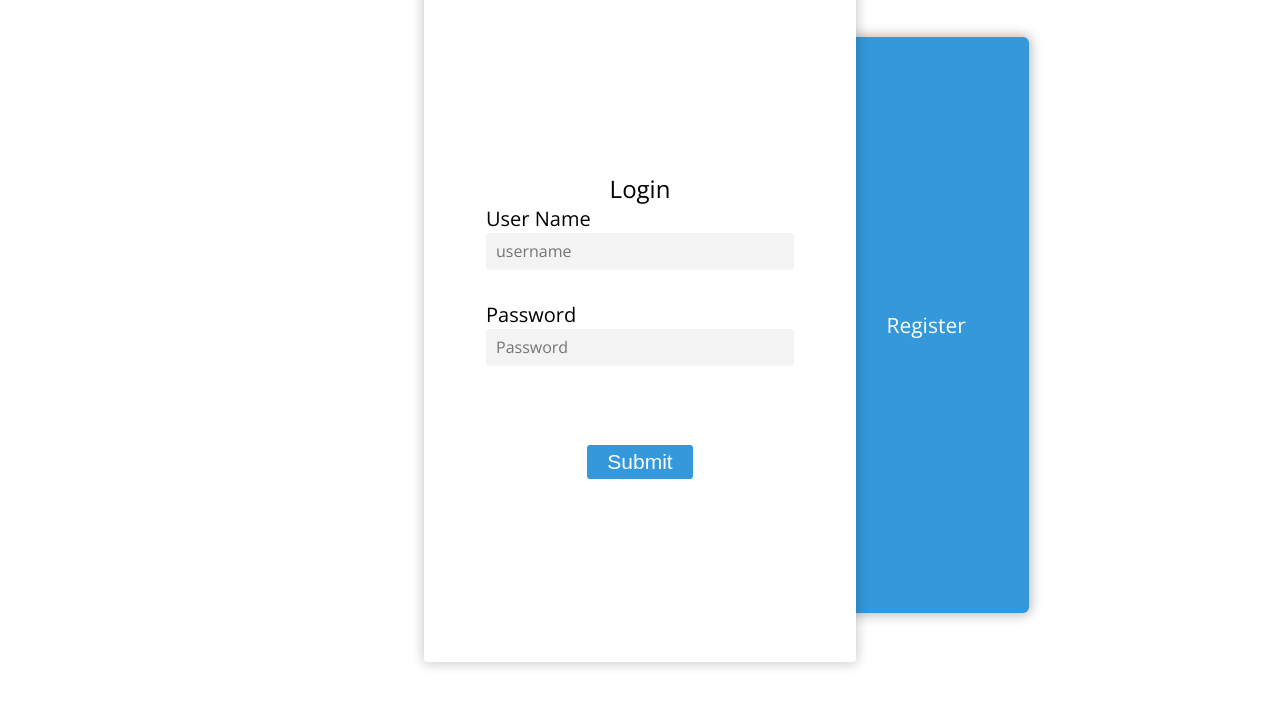
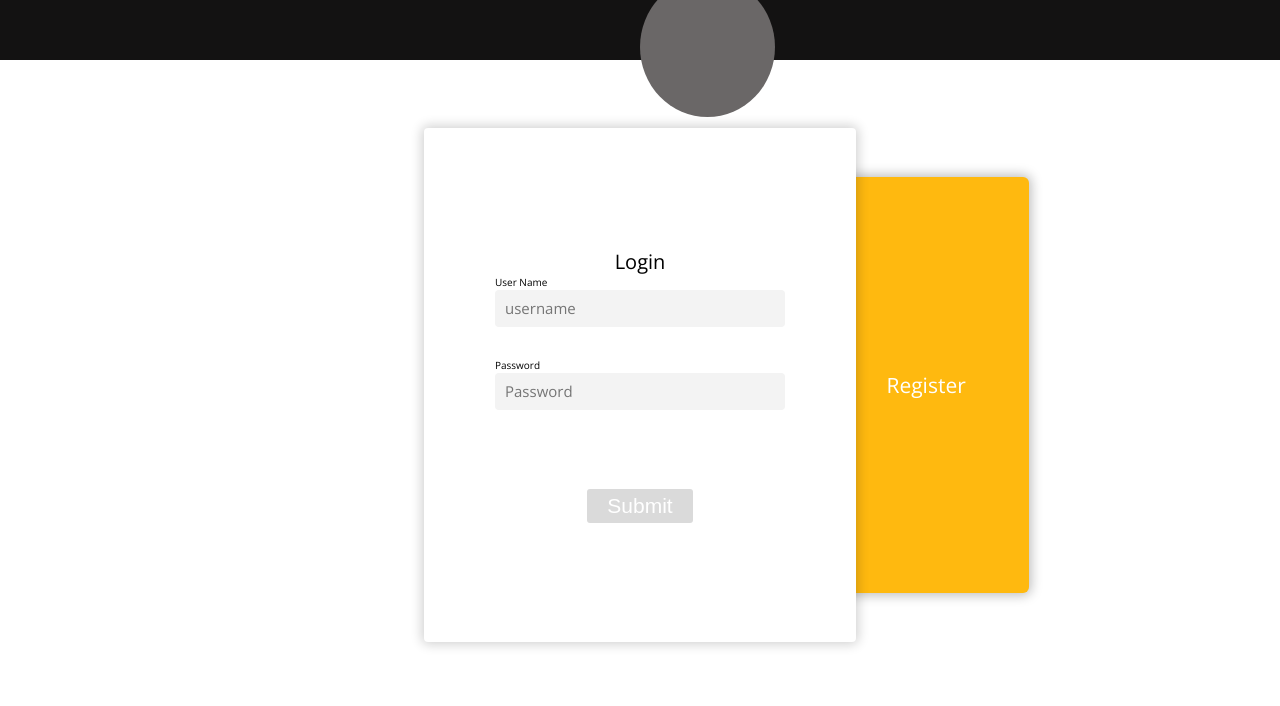
Before and after one commit to Jrive204/front-end, a React (Create React App) app: page / in a window 1280 px wide. Shown: the top 706 px of the page. Built offline with nearby package versions, Linux system fonts and the light colour scheme.

Commit message:
updated colors and added header

```diff
--- a/src/App.js
+++ b/src/App.js
@@ -2,6 +2,7 @@ import React from 'react';
 import './App.scss';
 
 import CombinedForm from "./CombinedForm";
+import Header from "./components/Header";
 
 
 function App() {
@@ -9,7 +10,7 @@ function App() {
 
     <div>
 
-
+      <Header />
       <CombinedForm/>
 
     </div>
--- a/src/App.scss
+++ b/src/App.scss
@@ -69,8 +69,8 @@
     display: flex;
     flex-direction: column;
     justify-content: center;
-    height: 90%;
-    background-color: #3498db;
+    height: 65%;
+    background-color: #FFB90F;
     width: 100%;
     position: absolute;
     right: -34%;
@@ -110,13 +110,13 @@
   font-size: 21px;
   padding: 5px 20px;
   border: 0;
-  background-color: #3498db;
+  background-color: #DADADA;
   color: #fff;
   border-radius: 3px;
   transition: all 250ms ease-in-out;
   cursor: pointer;
   &:hover {
-    background-color: #2386c8;
+    background-color: #FFB90F;
   }
   &:focus {
     outline: none;
--- a/src/CombinedForm.scss
+++ b/src/CombinedForm.scss
@@ -4,8 +4,9 @@
   flex-direction: column;
   align-items: center;
 
+
   .header {
-      font-size: 24px;
+    font-size: 20px;
     font-family: "Open Sans", sans-serif;
   }
 
@@ -48,8 +49,8 @@
           margin-bottom: 31px;
           transition: all 250ms ease-in-out;
           &:hover {
-              //background-color: #ffffff;
-              //box-shadow: 0px 0px 14px 0.3px #0e81ce96;
+            background-color: #ffffff;
+            box-shadow: 0px 0px 14px 0.3px #0e81ce96;
           }
 
           &:focus {
--- a/src/Forms/Forms.css
+++ b/src/Forms/Forms.css
@@ -1,12 +1,7 @@
-.base-container {
-    width: 100%;
-    display: flex;
-    flex-direction: column;
-    align-items: center;
 
-
+.container {
+    height: 75% !important;
 }
-
 .form-group {
     display: flex;
     flex-direction: column;
@@ -21,7 +16,7 @@
 
 }
 label {
-    font-size: 20px;
+    font-size: 10px;
     text-align: left;
     display: flex;
     flex-direction: column;
@@ -31,7 +26,7 @@ input {
     min-width: 18em;
     height: 37px;
     padding: 0px 10px;
-    font-size: 16px;
+    font-size: 15px;
     font-family: "Open Sans", sans-serif;
     background-color: #f3f3f3;
     border: 0;
--- a/src/Forms/RegisterForm.js
+++ b/src/Forms/RegisterForm.js
@@ -16,6 +16,7 @@ export default function RegisterForm() {
   //  https://lambda-food-truck.herokuapp.com/api/auth/register
    .then(res => {
      console.log("success", res);
+     alert("Sign up successful")
 
    })
    .catch(err =>
--- /dev/null
+++ b/src/components/Header.js
@@ -0,0 +1,16 @@
+import React from "react";
+import { HeaderStylesDiv, Logodiv } from "../styles/HeaderStyles";
+
+const Header = () => {
+  return (
+    <HeaderStylesDiv>
+      <Logodiv>
+        {/* <h1 style={{ color: `yellow`, textAlign: `center`, paddingTop: `5px` }}>
+          Header
+        </h1> */}
+      </Logodiv>
+    </HeaderStylesDiv>
+  );
+};
+
+export default Header;
--- /dev/null
+++ b/src/styles/HeaderStyles.js
@@ -0,0 +1,19 @@
+import styled from "styled-components";
+
+export const HeaderStylesDiv = styled.div`
+  width: 100%;
+  height: 60px;
+  left: 0px;
+  top: 0px;
+  background: #131212;
+`;
+
+export const Logodiv = styled.div`
+  position: absolute;
+  width: 135px;
+  height: 140px;
+  left: 50%;
+  top: -23px;
+  border-radius: 50%;
+  background: #6a6767;
+`;
```
Lines whose indentation alone changed are shown as unchanged.
